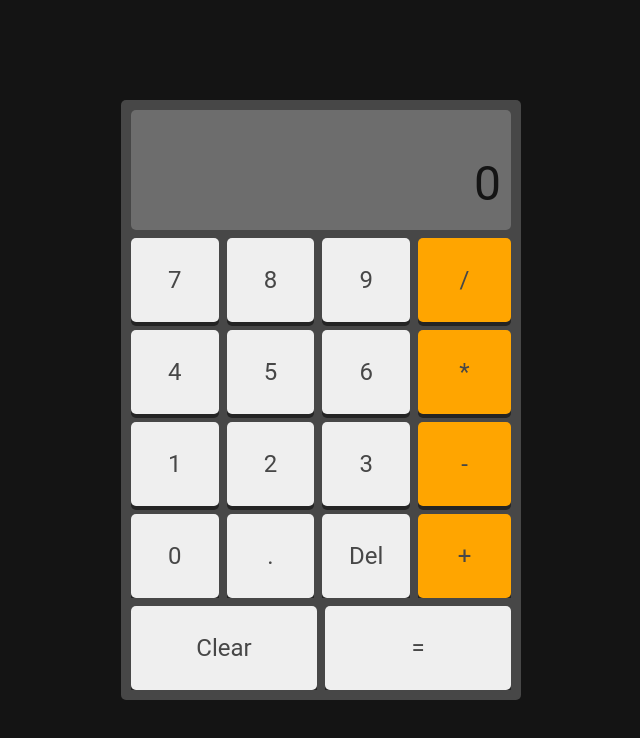
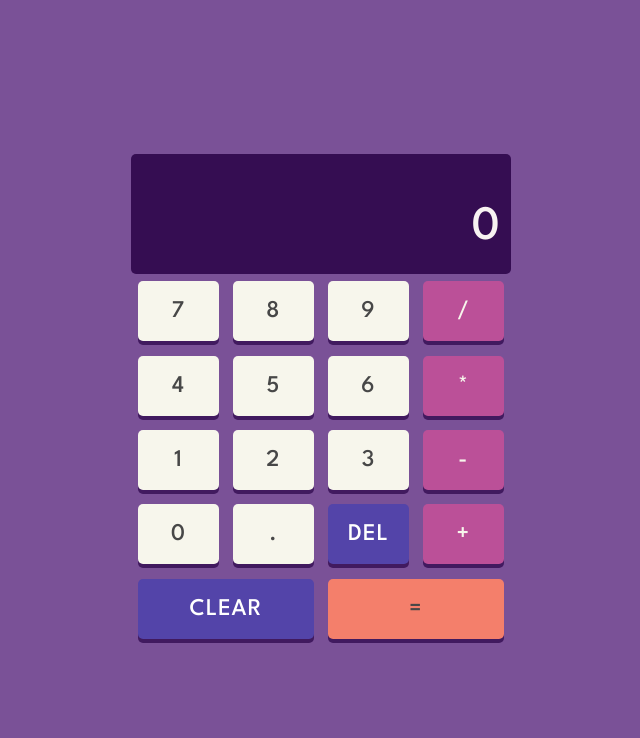
Before and after one commit to Jeppner/calculator, a plain HTML site: page index.html in a window 1280 px wide. Shown: the whole page, without its empty margins (319-959 px from the left). Drawn offline with Linux system fonts and the light colour scheme.

Commit message:
Styled calculator and added function to stop multiple deciminals from being inputted

```diff
--- a/app.js
+++ b/app.js
@@ -11,15 +11,27 @@ let y = null;
 let res = null;
 let operator = null;
 let currentNum = null;
+let dotCount = 0;
 
 btns.forEach(btn => {
     btn.addEventListener("click", e => {
         e.preventDefault();
+        if(e.target.getAttribute('data-digit') == '.') {
+            if(dotCount > 0 ){
+                return;
+            } else {
+                dotCount++;
+            }
+        }
         if(screen.textContent === '0' && e.target.getAttribute('data-operator') != '=') {
             clearScreen();
         }
         if(e.target.getAttribute('data-operator') != '=' && e.target.getAttribute('data-misc') != 'del') {
+            if (/[+-\/*]/.test(e.target.getAttribute('data-operator')) && /[+-\/*]$/.test(screen.textContent)) {
+                screen.textContent = screen.textContent.slice(0, -1);
+            }
             screen.textContent += btn.textContent;
+            console.log(x, y);
         }
         if(e.target.getAttribute('data-operator') && x == null && screen.textContent != '') {
             currentNum = Number(screen.textContent.replace(/\D/g, ""));
@@ -90,4 +102,5 @@ function clearAll() {
     x = null;
     y = null;
     operator = null;
+    dotCount = 0;
 }
--- a/index.html
+++ b/index.html
@@ -5,8 +5,7 @@
     <meta http-equiv="X-UA-Compatible" content="IE=edge">
     <meta name="viewport" content="width=device-width, initial-scale=1.0">
     <title>Calculator</title>
-    <link rel="preconnect" href="https://fonts.googleapis.com"><link rel="preconnect" href="https://fonts.gstatic.com" crossorigin><link href="https://fonts.googleapis.com/css2?family=Inter:wght@300;500;700&display=swap" rel="stylesheet">
-    <link rel="stylesheet" href="styles.css">
+<link rel="preconnect" href="https://fonts.googleapis.com"><link rel="preconnect" href="https://fonts.gstatic.com" crossorigin><link href="https://fonts.googleapis.com/css2?family=Inter:wght@300;500;700&family=League+Spartan:wght@500&display=swap" rel="stylesheet">    <link rel="stylesheet" href="styles.css">
 </head>
 <body>
     <main class="calculator">
@@ -24,8 +23,8 @@
                         <button class="num btn" data-digit="3">3</button>
                         <button class="num btn" data-digit="2">2</button>
                         <button class="num btn" data-digit="1">1</button>
-                        <button class="btn deleteBtn" data-misc="del">Del</button>
-                        <button class="btn num" data-digit=".">.</button>
+                        <button class="deleteBtn btn" data-misc="del">Del</button>
+                        <button class="num btn" data-digit=".">.</button>
                         <button class="num btn" data-digit="0">0</button>
                     </section>
                     <section class="operators">
--- a/styles.css
+++ b/styles.css
@@ -1,22 +1,24 @@
 *, *::before, *::after {
     box-sizing: border-box;
-    font-family: Roboto, sans-serif;
+    font-family: 'League Spartan', sans-serif !important;
     overflow: hidden;
+    letter-spacing: 1.1px;
   }
   * {
     margin: 0;
   }
-  html, body {
+  @media screen and (min-width: 1024px) {
+    html, body {
     height: 100%;
   }
-
+  }
   body {
     line-height: 1.5;
     -webkit-font-smoothing: antialiased;
     display: flex;
     align-items: center;
     justify-content: center;
-    background: rgb(20, 20, 20);
+    background: #7A5197;
   }
 
   img, picture, video, canvas, svg {
@@ -35,7 +37,6 @@
   .calculator {
     width: 400px;
     margin: 5px;
-    background: #474747;
     border-radius: 5px;
   }
 
@@ -49,33 +50,41 @@
     align-items: flex-end;
     justify-content: flex-end;
     display: flex;
-    background: #6d6d6d;
+    background: #350d52;
     flex-direction: column;
   }
+
+  .screen p {
+    color: rgb(248, 242, 242);
+  }
   .calcs {
-    padding: 0.5em 0;
     display: grid;
     grid-template-columns: 3fr 1fr;
-    grid-gap: 0.5em;
   }
   .screen-equation {
     color: #474747
   }
-
+  .screen-equation {
+    color: #644a77;
+  }
   .main-screen {
     color: rgb(20, 20, 20);
     font-size: 3rem;
   }
+
 .btn {
     border: 0px;
     border-radius: 5px;
-    padding: 1em;
+    padding: .5em;
     font-size: 1.5rem;
     color: #474747;
-    box-shadow: 0 4px rgba(0, 0, 0, 0.493);
+    box-shadow: 0 4px #350d52ce;
+    font-family: 'League Spartan', sans-serif !important;
+    background: #f7f6ec;
+    margin: .3em;
 }
 .btn:hover {
-    box-shadow: inset 0 0 100px 100px rgba(255, 255, 255, 0.5);
+    background: #f3f0d2;
 }
 .btn:active {
     transform: translateY(2px);
@@ -85,22 +94,32 @@
     grid-template-columns: repeat(3, 1fr);
     grid-auto-flow: dense;
     direction: rtl;
-    grid-gap: 0.5em;
   }
   .operators {
     display: grid;
-    grid-gap: 0.5em;
   }
-
   .operator {
-    background: orange;
+    background: #BB5098;
+    color: #f7f6ec;
+  }
+  .operator:hover {
+    background: #b33087;
   }
   .bottom-btns {
     display: grid;
     grid-template-columns: 1fr 1fr;
-    grid-gap: 0.5em;
-
   }
-  .clearBtn {
-    width: 100%;
+  .deleteBtn, .clearBtn {
+    text-transform: uppercase;
+    background: #5344A9;
+    color: white;
   }
+  .deleteBtn:hover, .clearBtn:hover {
+    background: #3d2e97;
+  }
+  .equals {
+    background: #F47F6B;
+  }
+  .equals:hover {
+    background: #e6583f;
+  }
```
